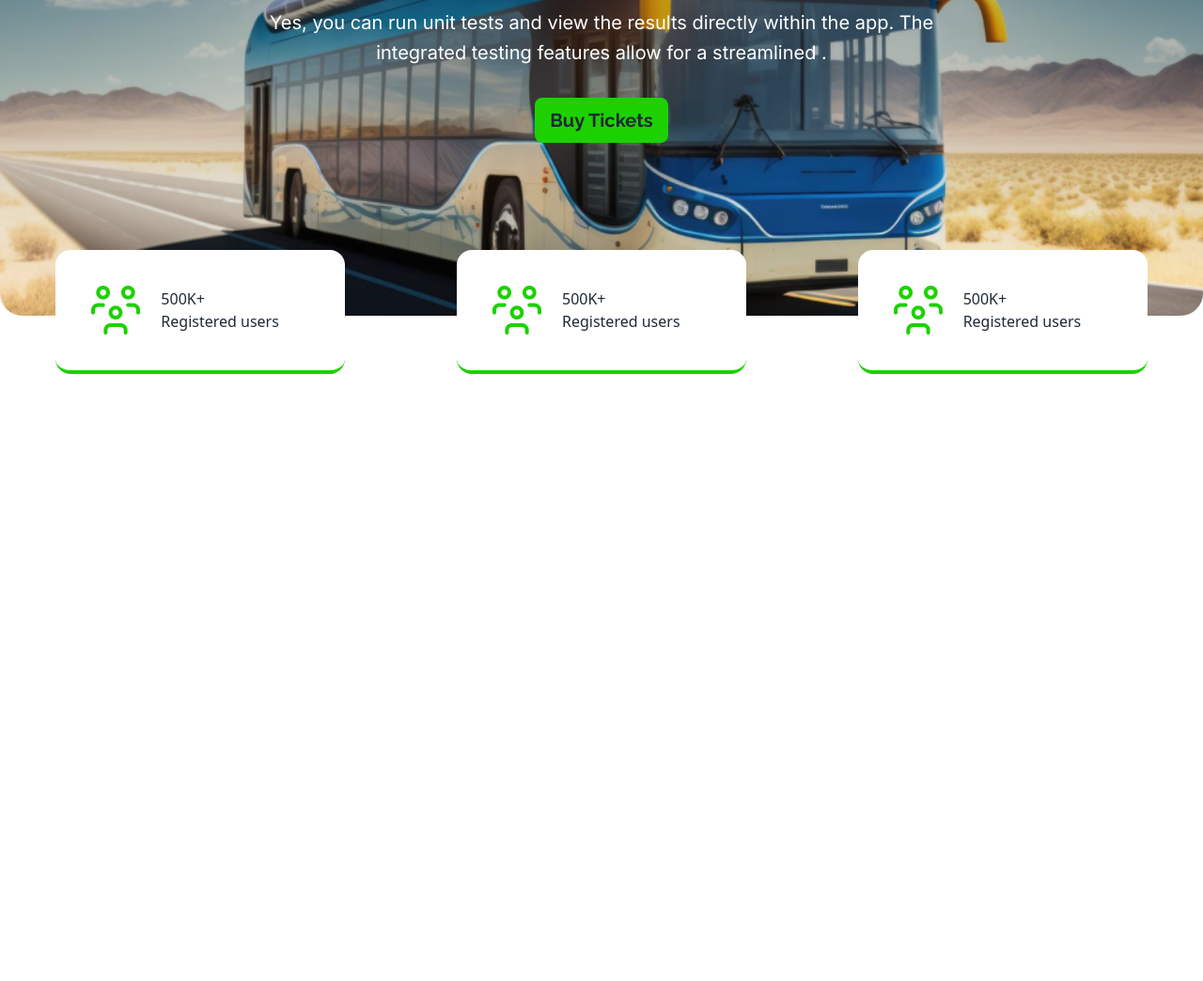
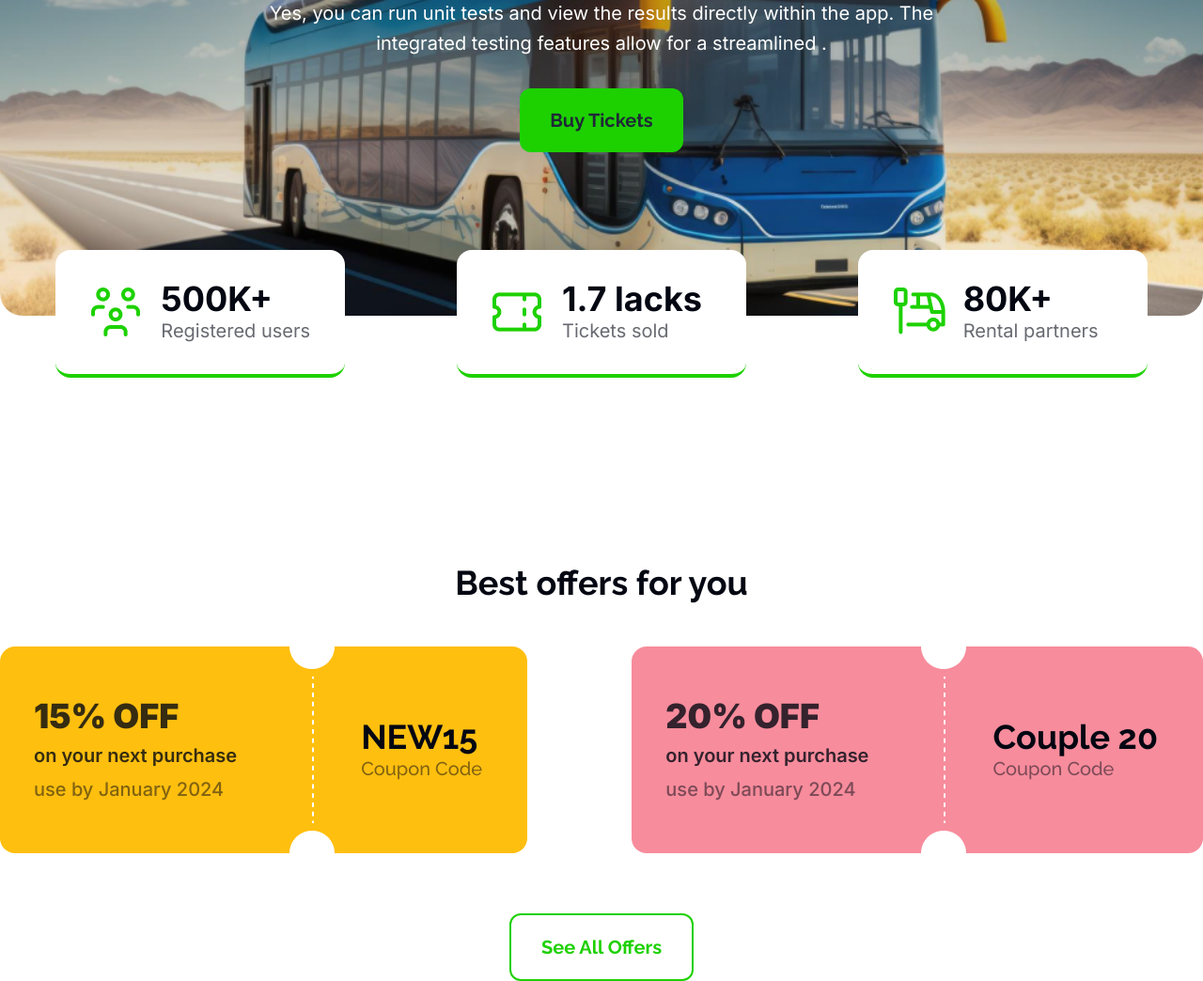
Before and after one commit to SagorChandra404/assignment-b9-a5-project-05, a plain HTML site: page index.html in a window 1280 px wide. Shown: the part 522-1566 px from the top of the page at 94% size. Before the commit the page ends 990 px from the top, so only its background shows below. Drawn offline with nearby package versions, Linux system fonts and the light colour scheme.

Commit message:
added cupon card section

```diff
--- a/index.html
+++ b/index.html
@@ -19,7 +19,7 @@
   <body>
     <header>
       <!-- navbar part start -->
-      <section class="container mx-auto">
+      <section class="container mx-auto max-w-[1440px]">
         <div class="navbar bg-base-100 pt-14">
           <div class="navbar-start">
             <h2 class="raleway text-4xl text-[#030712] font-extrabold">
@@ -51,46 +51,118 @@
       <!-- navbar part end -->
 
       <!-- banner part start -->
-      <section class="container mx-auto mt-8 ">
-         <div
-          class="bg-[url('images/banner.png')] bg-cover bg-no-repeat   bg-center   h-[700px] rounded-3xl">
-            <div class="flex flex-col justify-center items-center  h-full">
-              <h1 class="raleway text-[#FFF] text-6xl font-extrabold text-center leading-[86px]">End-to-End Travel with <br>
-                 <span class="text-[#1DD100]">P Paribahan</span></h1>
-              <p class="inter text-[#FFF] text-xl font-normal leading-8 text-center pt-4">Yes, you can run unit tests and view the results directly within the app. The <br> integrated testing features allow for a streamlined .</p>
-              <div class="pt-8">
-                <button class="btn bg-[#1DD100] border-none"><a class="raleway text-xl font-bold" href="#">Buy Tickets</a></button>
-              </div>
+      <section class="container mx-auto mt-8 max-w-[1440px]">
+        <div
+          class="bg-[url('images/banner.png')] bg-cover bg-no-repeat bg-bottom h-[700px] rounded-3xl"
+        >
+          <div class="flex flex-col justify-center items-center h-full">
+            <h1
+              class="raleway text-[#FFF] text-6xl font-extrabold text-center leading-[86px]"
+            >
+              End-to-End Travel with <br />
+              <span class="text-[#1DD100]">P Paribahan</span>
+            </h1>
+            <p
+              class="inter text-[#FFF] text-xl font-normal leading-8 text-center pt-4"
+            >
+              Yes, you can run unit tests and view the results directly within
+              the app. The <br />
+              integrated testing features allow for a streamlined .
+            </p>
+            <div class="pt-8">
+              <button class="bg-[#1DD100] border-none px-8 py-5 rounded-xl">
+                <a class="raleway text-xl font-bold" href="#">Buy Tickets</a>
+              </button>
             </div>
+          </div>
         </div>
 
         <div class="flex justify-around relative top-[-70px]">
-          <div class="flex items-center gap-4 bg-[#FFF] w-[308px] rounded-2xl p-8 border-3 border-b-4 border-[#1DD100]">
-            <div><img src="images/people.png" alt="people.png"></div>
+          <div
+            class="flex items-center gap-4 bg-[#FFF] w-[308px] rounded-2xl p-8 border-3 border-b-4 border-[#1DD100]"
+          >
+            <div><img src="images/people.png" alt="people.png" /></div>
             <div>
-              <h4>500K+</h4>
-              <p>Registered users</p>
+              <h4 class="inter text-4xl font-bold text-[#030712]">500K+</h4>
+              <p class="inter text-xl font-normal text-[#03071299]">
+                Registered users
+              </p>
             </div>
           </div>
-          <div class="flex items-center gap-4 bg-[#FFF] w-[308px] rounded-2xl p-8 border-3 border-b-4 border-[#1DD100]">
-            <div><img src="images/people.png" alt="people.png"></div>
+          <div
+            class="flex items-center gap-4 bg-[#FFF] w-[308px] rounded-2xl p-8 border-3 border-b-4 border-[#1DD100]"
+          >
             <div>
-              <h4>500K+</h4>
-              <p>Registered users</p>
+              <img src="images/ticket-cupon.png" alt="ticket-cupon.png" />
+            </div>
+            <div>
+              <h4 class="inter text-4xl font-bold text-[#030712]">1.7 lacks</h4>
+              <p class="inter text-xl font-normal text-[#03071299]">
+                Tickets sold
+              </p>
             </div>
           </div>
-          <div class="flex items-center gap-4 bg-[#FFF] w-[308px] rounded-2xl p-8 border-3 border-b-4 border-[#1DD100]">
-            <div><img src="images/people.png" alt="people.png"></div>
+          <div
+            class="flex items-center gap-4 bg-[#FFF] w-[308px] rounded-2xl p-8 border-3 border-b-4 border-[#1DD100]"
+          >
+            <div><img src="images/stoppage.png" alt="stoppage.png" /></div>
             <div>
-              <h4>500K+</h4>
-              <p>Registered users</p>
+              <h4 class="inter text-4xl font-bold text-[#030712]">80K+</h4>
+              <p class="inter text-xl font-normal text-[#03071299]">
+                Rental partners
+              </p>
             </div>
           </div>
         </div>
       </section>
       <!-- banner part end -->
     </header>
-    <main></main>
+    <main>
+      <!-- best offer part start-->
+      <section class="container mx-auto max-w-[1440px] mt-32">
+        <div>
+          <h1 class="raleway text-[#030712] text-center text-4xl font-bold ">Best offers for you</h1>
+
+          <div class="flex justify-between mt-12">
+            <!-- cupon card 1-->
+            <div class="bg-[#FFBF0F]  flex justify-around rounded-2xl">
+              <div class="p-9 flex flex-col justify-center">
+                <h4 class="inter text-4xl text-[#030712CC] font-black">15% OFF</h4>
+                <p class="inter text-xl text-[#030712CC] font-semibold py-2">on your next purchase</p>
+                <p class="inter text-xl text-[#03071280] font-medium">use by January 2024</p>
+              </div>
+              <div class="relative left-5">
+                <img src="images/cupon-devider.png" alt="cupon-devider.png" />
+              </div>
+              <div class="p-12 flex flex-col justify-center">
+                <h4 class="raleway text-4xl text-[#030712] font-bold">NEW15</h4>
+                <p class="raleway text-xl text-[#03071280] font-medium">Coupon Code</p>
+              </div>
+            </div>
+            <!-- cupon card 2-->
+            <div class="bg-[#F78C9C]   flex justify-around rounded-2xl">
+              <div class="p-9 flex flex-col justify-center">
+                <h4 class="inter text-4xl text-[#030712CC] font-black">20% OFF</h4>
+                <p class="inter text-xl text-[#030712CC] font-semibold py-2">on your next purchase</p>
+                <p class="inter text-xl text-[#03071280] font-medium">use by January 2024</p>
+              </div>
+              <div class="relative left-5">
+                <img src="images/cupon-devider.png" alt="cupon-devider.png" />
+              </div>
+              <div class="p-12 flex flex-col justify-center">
+                <h4 class="raleway text-4xl text-[#030712] font-bold">Couple 20</h4>
+                <p class="raleway text-xl text-[#03071280] font-medium">Coupon Code</p>
+              </div>
+            </div>
+          </div>
+
+          <div class="flex justify-center mt-16">
+            <button class="px-8 py-5 border-2 border-[#1DD100] rounded-xl"><a class="raleway text-xl font-bold text-[#1DD100]" href="#">See All Offers</a></button>
+          </div>
+        </div>
+      </section>
+      <!-- best offer part end-->
+    </main>
     <footer></footer>
 
     <script src="js/main.js"></script>
```
